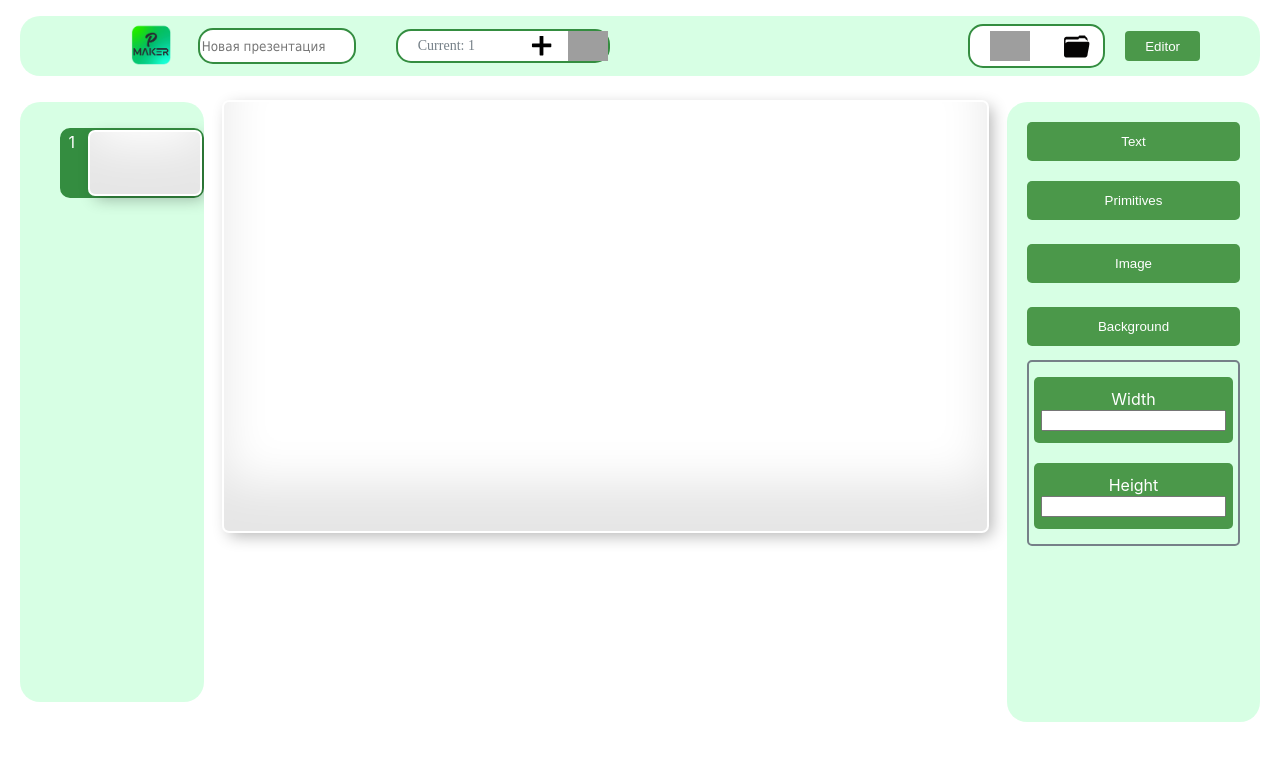
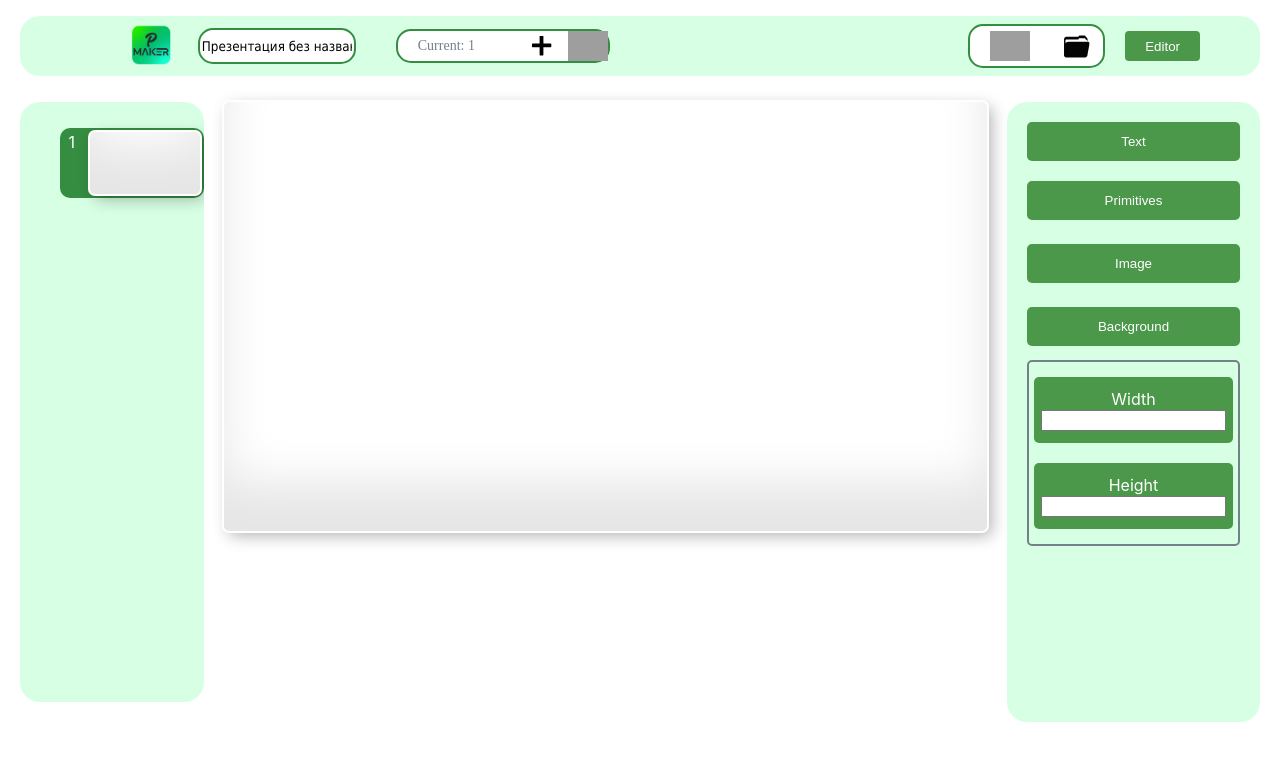
Before and after one commit to mandms/presentech, a React (Vite) app: page / in a window 1280 px wide. Shown: the top 760 px of the page. Built offline with nearby package versions, Linux system fonts and the light colour scheme; grey boxes are pictures that could not be loaded.

Commit message:
change title

```diff
--- a/src/components/Header/Title/Title.tsx
+++ b/src/components/Header/Title/Title.tsx
@@ -1,39 +1,33 @@
+import { useEffect, useState } from "react";
+import { connect } from "react-redux";
+import { AppDispatch, RootState } from "../../../redux/store.ts";
 import styles from "../Menu/Menu.module.css";
-import { AppDispatch, RootState } from "../../../redux/store.ts";
-import { connect } from "react-redux";
-import {useEffect, useState} from "react";
 
 type Props = {
     presentationName: string;
     renamePresentation: (name: string) => void;
 };
 
-export function Title({presentationName, renamePresentation} : Props) {
-    const [title, setName] = useState(presentationName)
+export function Title({ presentationName, renamePresentation }: Props) {
+    const [name, setName] = useState(presentationName);
 
     useEffect(() => {
-        setName(title);
-    }, [title]);
+        setName(presentationName);
+    }, [presentationName]);
 
     const setTitle = () => {
-        renamePresentation(title);
+        renamePresentation(name);
     };
 
     return (
         <input
             className={styles.name}
-            value={presentationName}
+            value={name}
             onFocus={(e) => {
                 e.currentTarget.select();
             }}
             onBlur={setTitle}
             onChange={(e) => setName(e.target.value)}
-            onKeyPress={(e) => {
-                if (e.key === "Enter") {
-                    e.currentTarget.blur();
-                    setTitle();
-                }
-            }}
             placeholder="Новая презентация"
         />
     );
@@ -50,7 +44,7 @@ const mapDispatchToProps = (dispatch: AppDispatch) => {
 };
 
 const mapStateToProps = (state: RootState) => {
-    return { presentation: state.presentation.name };
+    return { presentationName: state.presentation.name };
 };
 
 export default connect(mapStateToProps, mapDispatchToProps)(Title);
--- a/src/components/Presentation/SideBar/SideBar.tsx
+++ b/src/components/Presentation/SideBar/SideBar.tsx
@@ -43,7 +43,8 @@ function SideBar({
   const handleImage = (event: React.ChangeEvent<HTMLInputElement>) => {
     const files = event.target.files;
     if (files) {
-      const path = event.target.value;
+      const path = URL.createObjectURL(files[0]);
+      console.log(path)
       const img = new Image();
       img.onload = () => {
         const dimensions = { width: img.width, height: img.height };
@@ -51,7 +52,6 @@ function SideBar({
       };
       img.src = path;
     }
-    event.target.value = "";
   };
 
   const addFigure = (type: ShapeType) => {
--- a/src/redux/features/presentation.ts
+++ b/src/redux/features/presentation.ts
@@ -42,6 +42,7 @@ export function renamePresentation(presentation: TPresentation, name: string): T
     name,
   };
 
+
   return newPresentation;
 }
 
@@ -56,5 +57,6 @@ export function openPresentation(presentation: TPresentation): TEditor {
     presentation: presentation,
   };
 
+  console.log(newEditor);
   return  newEditor;
 }
```
